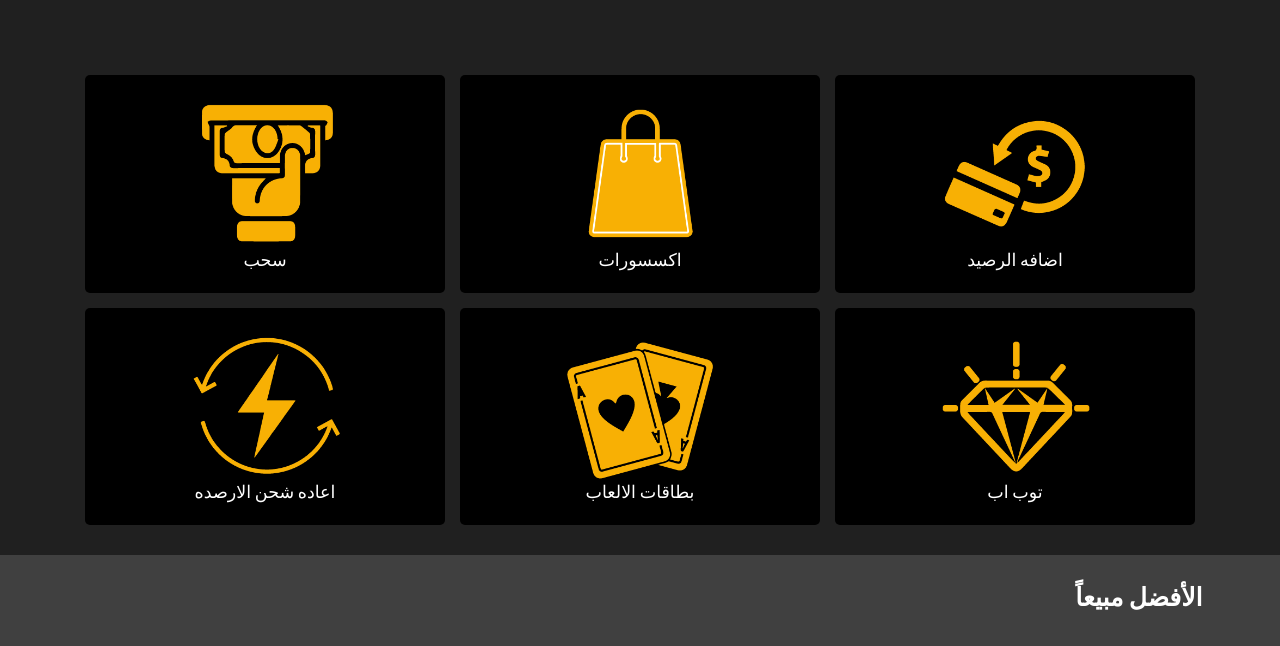
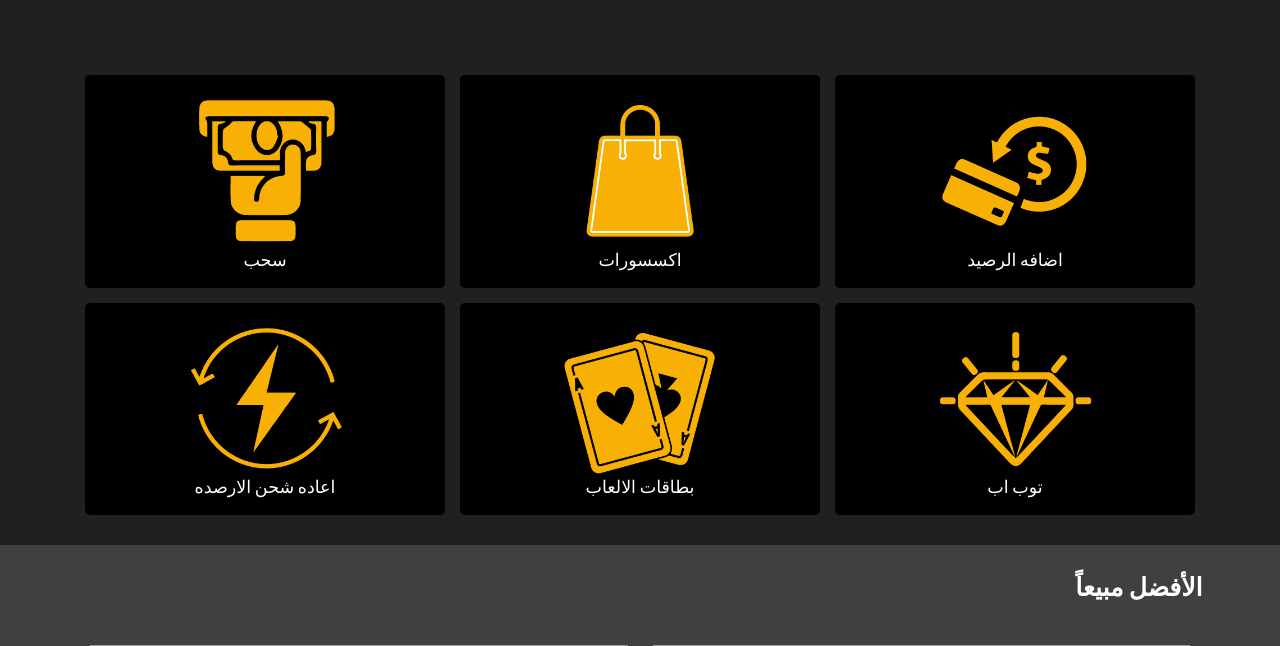
Before and after one commit to Ahsannaeem405/gexin, a PHP site: page / in a window 1280 px wide. Shown: the part 1020-1666 px from the top of the page. Run offline with PHP 8.4, Linux system fonts and the light colour scheme; some libraries are stand-ins or nearby versions; grey boxes are pictures that could not be loaded.

Commit message:
Update custom.css

```diff
--- a/css/custom.css
+++ b/css/custom.css
@@ -15,11 +15,12 @@
     background: linear-gradient(to top right, #ffff00 15%, #008000 65%);
     transform: translateY(-10.5px);
     transition: linear 0.3s !important;
-
+    border-radius: 5px;
 
   }
   .card2:hover{
     background: linear-gradient(to top right, #ffff00 15%, #008000 65%);
+    border-radius: 5px;
 
 
 
@@ -43,6 +44,8 @@
   }
   .card-body{
       text-align: center;
+      padding: 0.5rem 0.5rem !important;
+      border-radius: 5px;
   }
   .card-body img{
       width: 50%;
```
